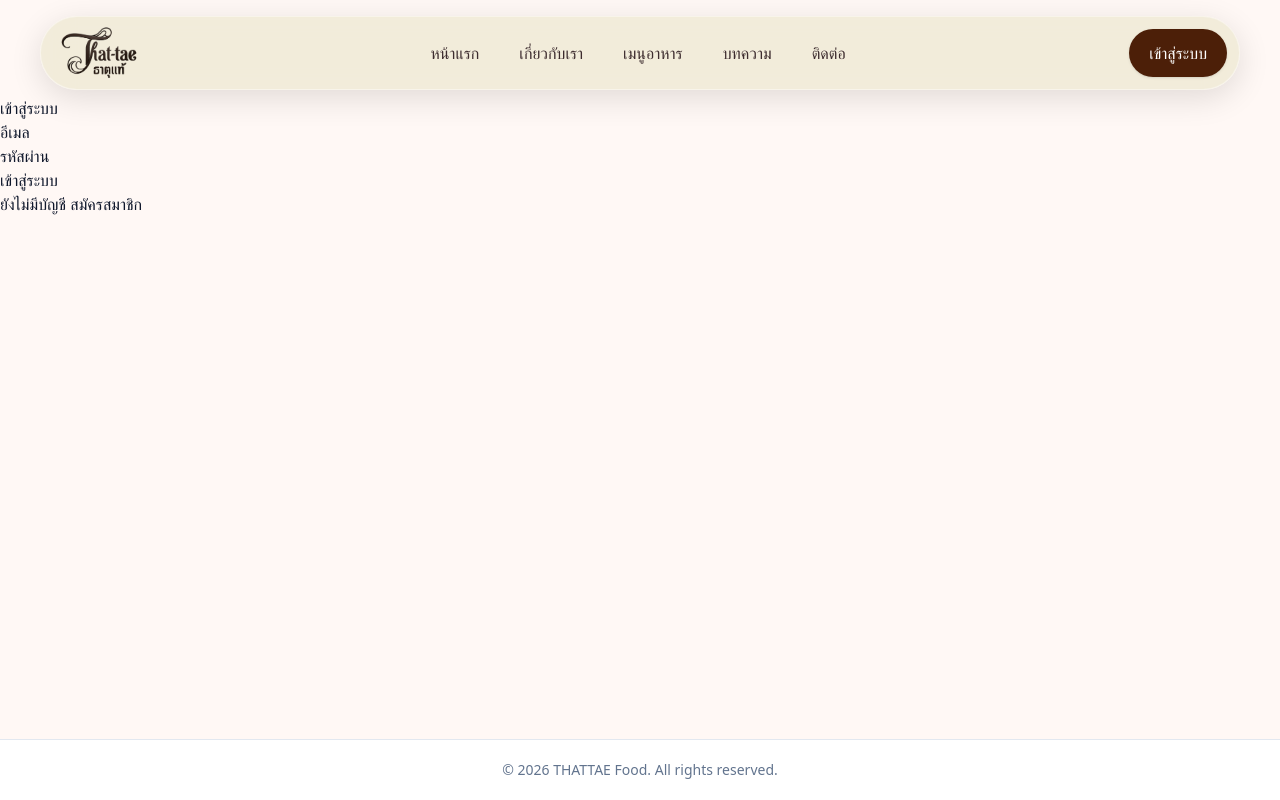
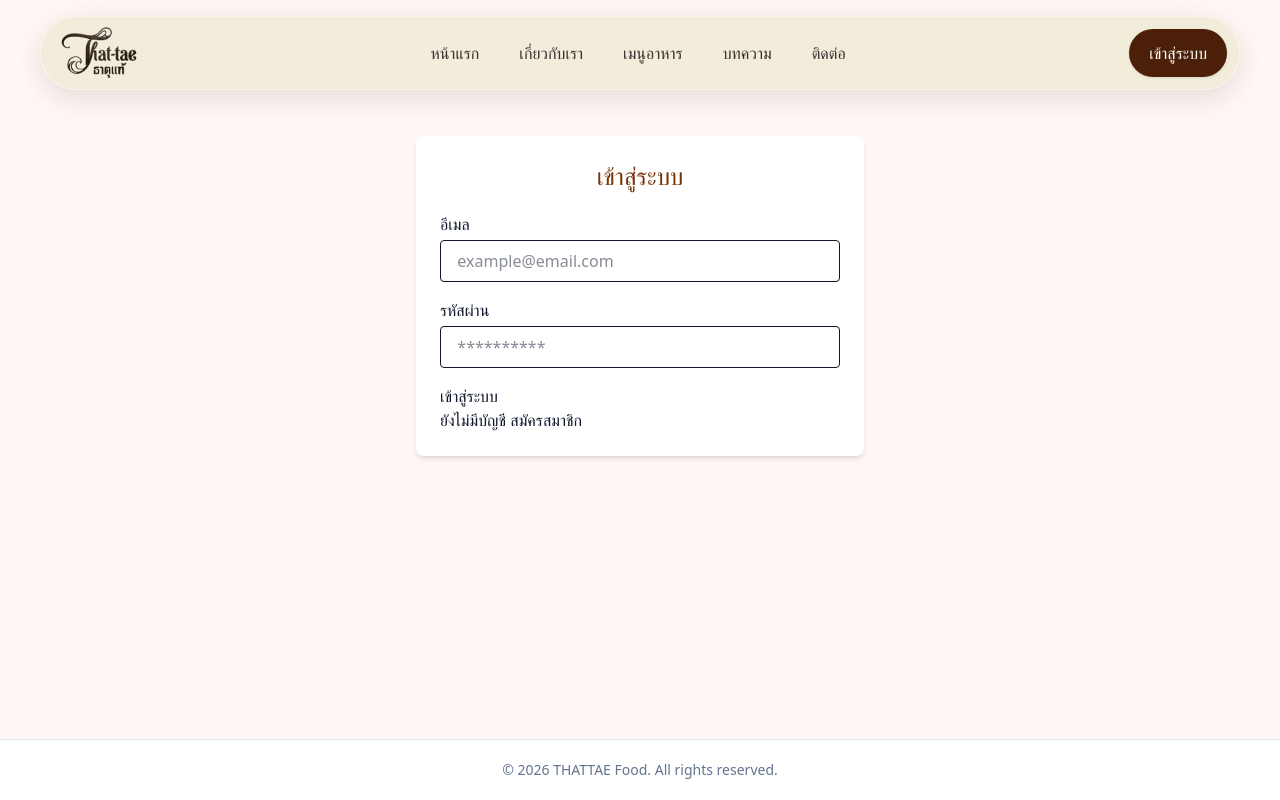
Before and after one commit to ctrlaltnate/JSD13-Group4-Project-Sprint-2, a React (Vite) app: page /login in a window 1280 px wide. Built offline with nearby package versions, Linux system fonts and the light colour scheme; a web font is replaced by a local one.

Commit message:
feat: implement login with mock data, add validation, and style UI

```diff
--- a/src/pages/Login.jsx
+++ b/src/pages/Login.jsx
@@ -1,36 +1,48 @@
 import { useState } from "react";
-import { Link } from "react-router-dom";
+import { Link, useNavigate } from "react-router-dom";
+import { users } from "../mock-data/index" //เดี๋ยวลอง mock user ก่อน
 
 function Login() {
     const [email, setEmail] = useState("");
     const [pwd, setPwd] = useState("");
+    const navigate = useNavigate(); //hook ไปหน้า admin ตามเงื่อนไข
 
+
+    // ลองใช้ user จาก users.js
     const handleLogin = (event) => {
         event.preventDefault();
-        // แกล้งๆเข้าสู่ระบบ
-        alert("เข้าสูระบบแล้ว");
+        const isUser = users.find(user => user.email === email);
+        if(isUser){
+          alert(`ยินดีต้อนรับ ${isUser.firstName} (${isUser.role}) จ้า`);
+        } else {
+          alert("เข้าสูระบบแล้ว");
+        }
+        navigate("/src/pages/Login.jsx"); /**** อย่าลืมเปลี่ยนฮุกไปหน้า admin ****/
     };
-
     return (
-    <div>
-      <h2>เข้าสู่ระบบ</h2>
-      <form onSubmit={handleLogin}>
+    <div className="max-w-md mx-auto my-10 p-6 bg-white rounded-lg shadow-md">
+      <h2 className="text-2xl font-bold text-center text-amber-900 mb-5">เข้าสู่ระบบ</h2>
+      <form onSubmit={handleLogin} className="space-y-4">
         <div>
-          <label>อีเมล</label>
+          <label className="block mb-1 font-medium">อีเมล</label>
           <input
             type="email"
             required
             value={email}
             onChange={event => setEmail(event.target.value)}
+            placeholder="  example@email.com"
+            className="w-full border p-2 rounded focus:ring-2 focus:ring-amber-500"
           />
         </div>
         <div>
-          <label>รหัสผ่าน</label>
+          <label className="block mb-1 font-medium">รหัสผ่าน</label>
           <input
             type="password"
             required
             value={pwd}
             onChange={event => setPwd(event.target.value)}
+            placeholder="  **********"
+            className="w-full border p-2 rounded focus:ring-2 focus:ring-amber-500"
           />
         </div>
         <button type="submit">
```
